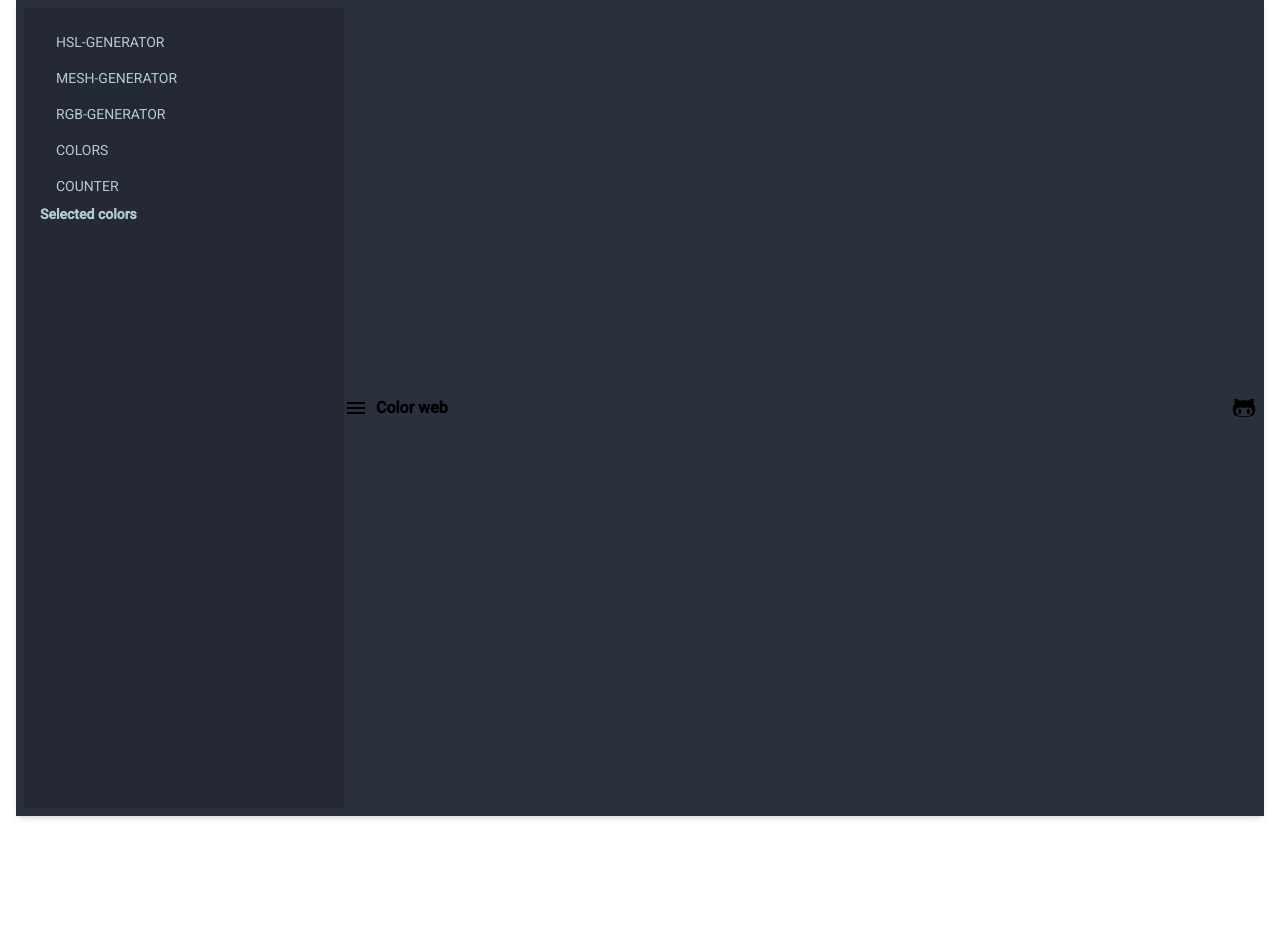
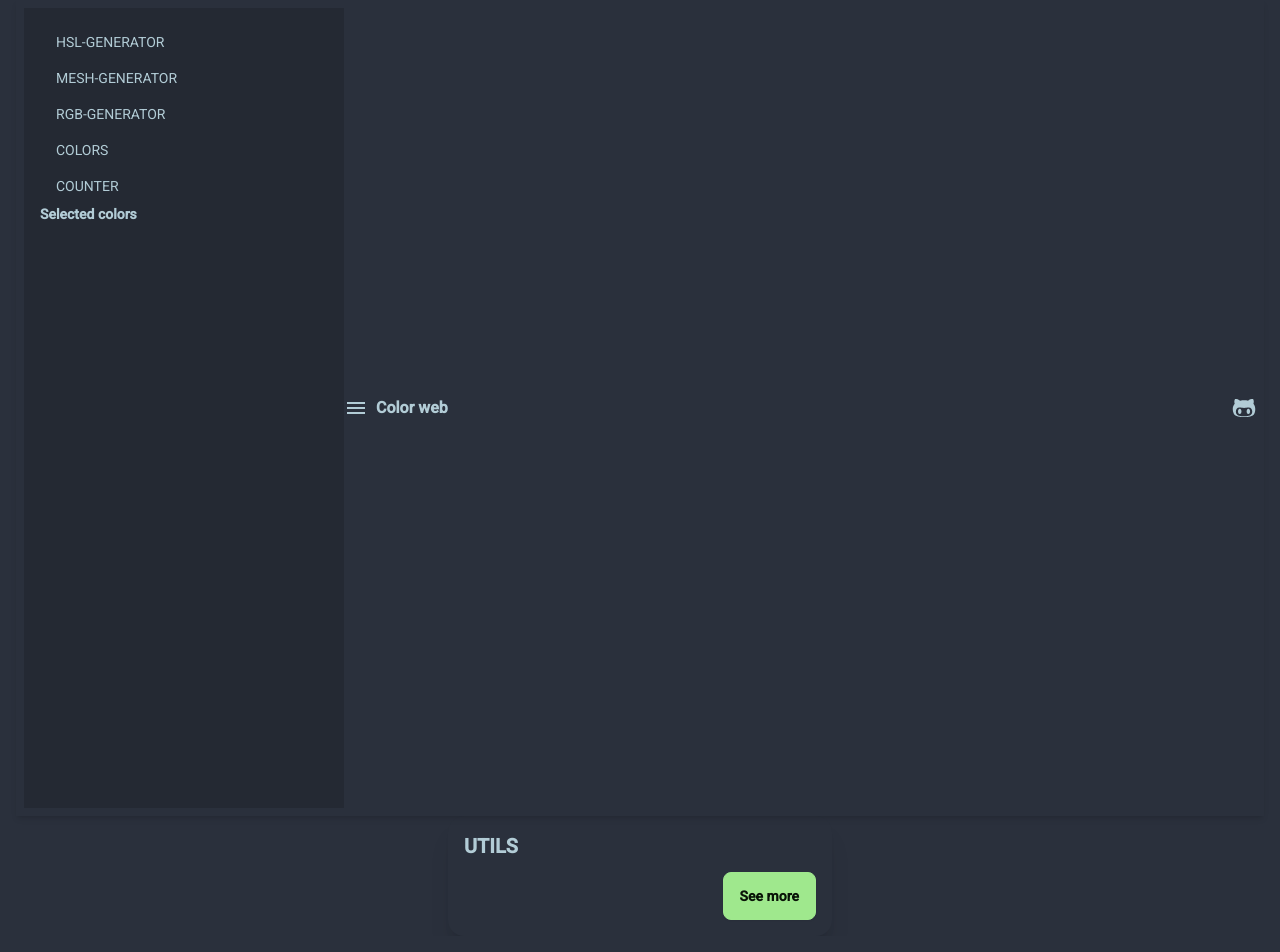
Before and after one commit to JaberChowdhury/NextJs_project, a Next.js app: page /codes in a window 1280 px wide. Before the commit this address had no page. Shown: the top 952 px of the page. Built offline with nearby package versions, Linux system fonts and the light colour scheme.

Commit message:
add : new route

```diff
--- /dev/null
+++ b/app/codes/page.tsx
@@ -0,0 +1,26 @@
+import codes from "@/constant/codes";
+import Link from "next/link";
+
+const Tools = () => {
+  return (
+    <div>
+      {codes.map((tool) => (
+        <div
+          key={tool.path}
+          className="card card-compact w-96 bg-base-100 shadow-xl"
+        >
+          <div className="card-body">
+            <h2 className="card-title">{tool.title.toUpperCase()}</h2>
+            <div className="card-actions justify-end">
+              <Link href={tool.path}>
+                <button className="btn btn-primary">See more</button>
+              </Link>
+            </div>
+          </div>
+        </div>
+      ))}
+    </div>
+  );
+};
+
+export default Tools;
--- /dev/null
+++ b/app/codes/utils/page.tsx
@@ -0,0 +1,28 @@
+import Code from "@/components/Code";
+import fileSystem from "fs";
+
+export async function generateStaticParams() {
+  return ["utils"];
+}
+
+const getData = async () => {
+  const fs = fileSystem.promises;
+  const folder = await fs.readdir(__dirname);
+
+  console.log(folder);
+  return "";
+};
+
+const utils = async () => {
+  getData();
+
+  const data = process.env;
+  return (
+    <div className="w-full flex items-center flex-col">
+      <div>utils</div>
+      <Code code={JSON.stringify(data, null, 2)} />
+    </div>
+  );
+};
+
+export default utils;
--- a/app/more/colors/[color]/page.tsx
+++ b/app/more/colors/[color]/page.tsx
@@ -26,8 +26,6 @@ const Tools = async ({ params }: propsType) => {
   return (
     <div className="w-full min-h-screen my-4 flex justify-center flex-col gap-y-6">
       <Colordisplay color={params.color} />
-      <Colorvariant color={"#" + params.color} />
-
       <b className="underline text-2xl">Analysis:</b>
       <RgbComponent title="main" data={mainRgb} />
       <RgbComponent title="opposite" data={oppositeRgb} />
@@ -38,6 +36,7 @@ const Tools = async ({ params }: propsType) => {
       />
       <HslComponent title="main" data={mainHsl} />
       <HslComponent title="opposite" data={oppositeHsl} />
+      <Colorvariant color={"#" + params.color} />
       <Code hl={[8, 14, 22, 28, 36, 42]} code={JSON.stringify(data, null, 2)} />
     </div>
   );
--- a/app/page.tsx
+++ b/app/page.tsx
@@ -1,6 +1,21 @@
 import Link from "next/link";
 
 const Home = () => {
+  const Items = [
+    {
+      title: "Tools",
+      to: "/tools",
+    },
+    {
+      title: "More",
+      to: "/more",
+    },
+    {
+      title: "Codes",
+      to: "/codes",
+    },
+  ];
+
   return (
     <div className="hero min-h-screen">
       <div className="hero-content text-center">
@@ -12,12 +27,11 @@ const Home = () => {
             <b>Generate, convert, mix </b> the colors from the various aspects.
           </p>
           <div className="flex justify-center  items-center gap-x-2">
-            <Link href="/tools">
-              <button className="btn btn-primary">Tools</button>
-            </Link>
-            <Link href="/more">
-              <button className="btn btn-primary">More</button>
-            </Link>
+            {Items.map((item) => (
+              <Link key={item.title} href={item.to}>
+                <button className="btn btn-primary">{item.title}</button>
+              </Link>
+            ))}
           </div>
         </div>
       </div>
--- /dev/null
+++ b/constant/codes.ts
@@ -0,0 +1,9 @@
+import type { TOOL } from "./tools";
+const codes: TOOL[] = [
+  {
+    title: "Utils",
+    path: "/codes/utils",
+  },
+];
+
+export default codes;
```
